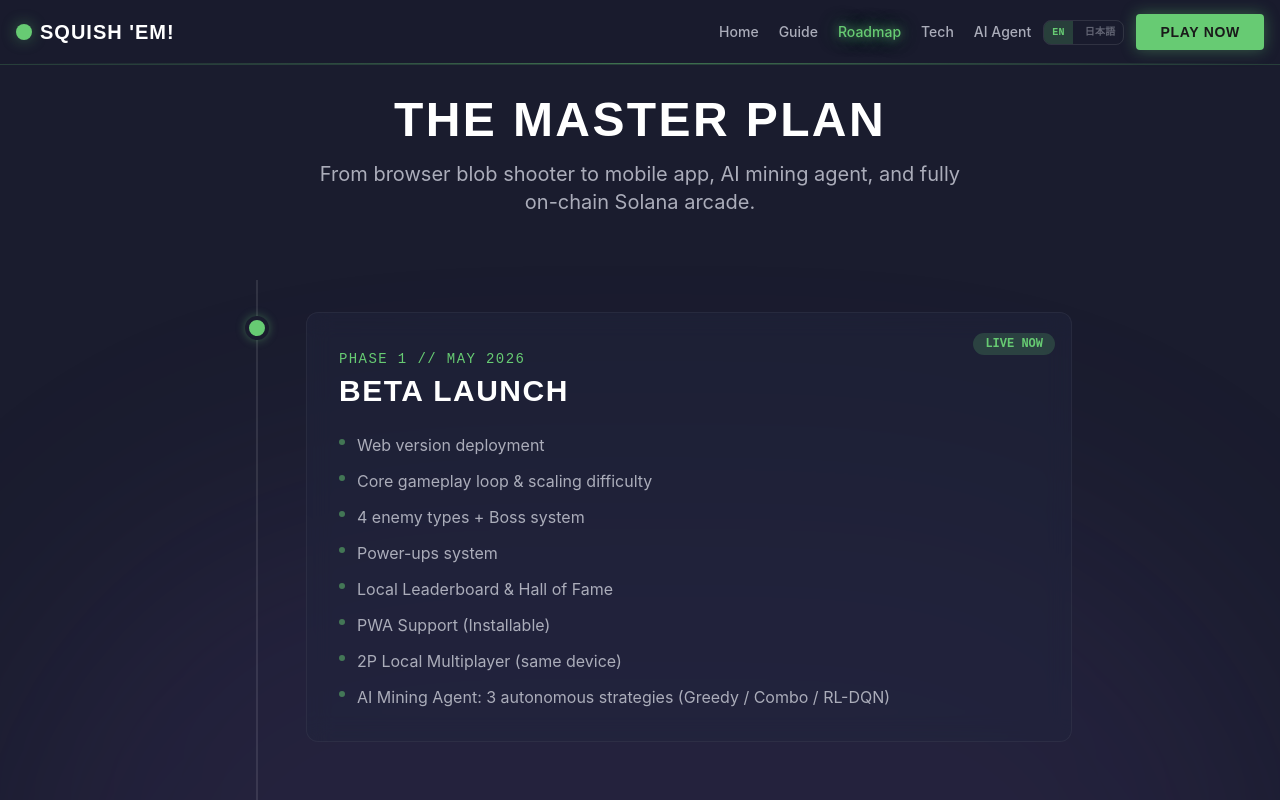
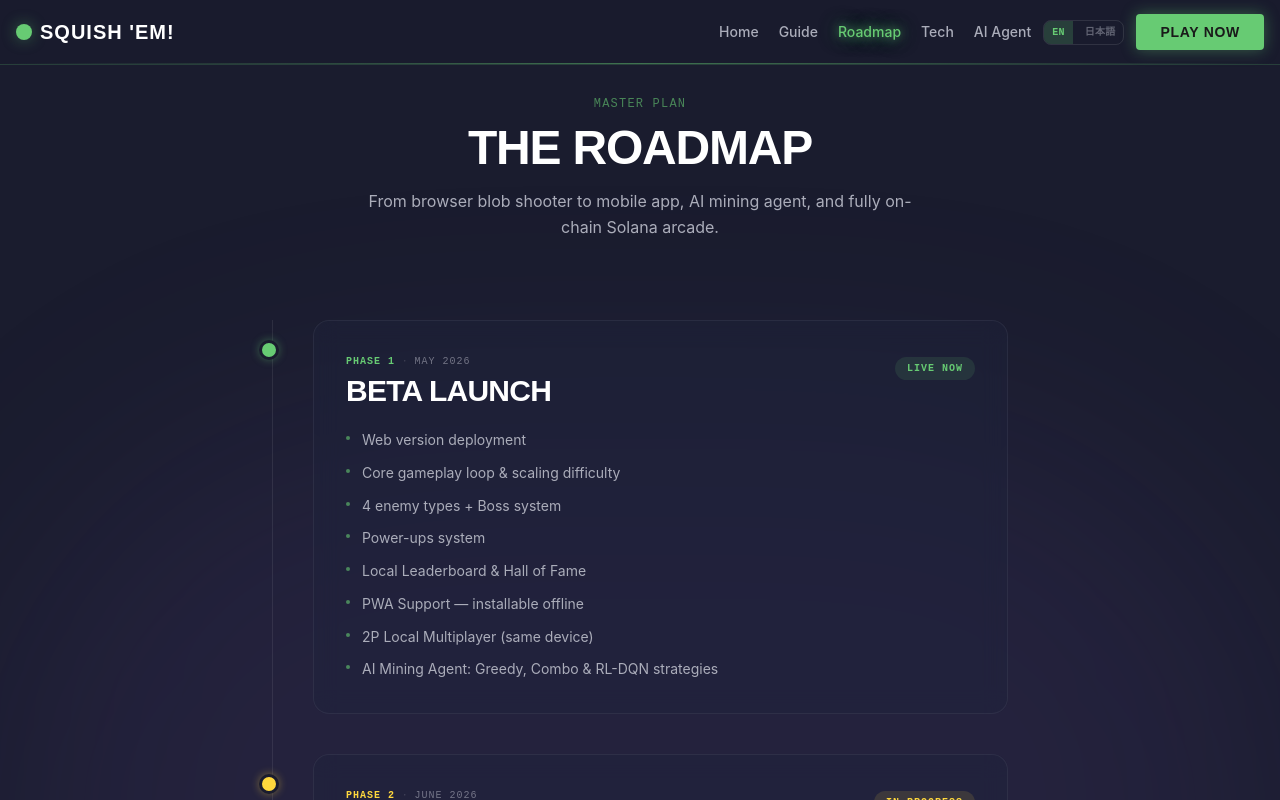
Before and after one commit to yusufsafary/squish-em, a React (Vite) app: page /roadmap in a window 1280 px wide. Shown: the top 800 px of the page. Built offline with nearby package versions, Linux system fonts and the light colour scheme.

Commit message:
fix: clean up roadmap layout, fix text alignment and spacing

```diff
--- a/src/pages/roadmap.tsx
+++ b/src/pages/roadmap.tsx
@@ -2,18 +2,24 @@ import { motion } from "framer-motion";
 
 export default function Roadmap() {
   return (
-    <main className="min-h-screen pt-24 pb-16 bg-background relative overflow-hidden">
-      {/* Background glow for web3 section */}
+    <main className="min-h-screen pt-24 pb-20 bg-background relative overflow-hidden">
       <div className="absolute top-1/2 left-1/2 -translate-x-1/2 -translate-y-1/2 w-full h-[800px] bg-secondary/10 rounded-full blur-[120px] pointer-events-none" />
 
-      <div className="container mx-auto px-4 max-w-4xl relative z-10">
-        <div className="text-center mb-16">
-          <h1 className="text-4xl md:text-5xl font-display font-black mb-4 text-white">THE MASTER PLAN</h1>
-          <p className="text-xl text-muted-foreground max-w-2xl mx-auto">From browser blob shooter to mobile app, AI mining agent, and fully on-chain Solana arcade.</p>
-        </div>
+      <div className="container mx-auto px-4 max-w-3xl relative z-10">
+        <motion.div
+          initial={{ opacity: 0, y: 24 }}
+          animate={{ opacity: 1, y: 0 }}
+          transition={{ duration: 0.6, ease: [0.22, 1, 0.36, 1] }}
+          className="text-center mb-20"
+        >
+          <p className="font-mono text-xs text-primary/60 tracking-widest mb-3">MASTER PLAN</p>
+          <h1 className="text-4xl md:text-5xl font-display font-black mb-4 text-white tracking-tight">THE ROADMAP</h1>
+          <p className="text-base text-muted-foreground max-w-xl mx-auto leading-relaxed">
+            From browser blob shooter to mobile app, AI mining agent, and fully on-chain Solana arcade.
+          </p>
+        </motion.div>
 
-        <div className="relative border-l-2 border-white/10 ml-4 md:ml-12 space-y-16 py-8">
-
+        <div className="relative pl-6 md:pl-10 border-l border-white/8 space-y-10">
           <PhaseNode
             phase="PHASE 1"
             title="BETA LAUNCH"
@@ -26,9 +32,9 @@ export default function Roadmap() {
               "4 enemy types + Boss system",
               "Power-ups system",
               "Local Leaderboard & Hall of Fame",
-              "PWA Support (Installable)",
+              "PWA Support — installable offline",
               "2P Local Multiplayer (same device)",
-              "AI Mining Agent: 3 autonomous strategies (Greedy / Combo / RL-DQN)"
+              "AI Mining Agent: Greedy, Combo & RL-DQN strategies",
             ]}
           />
 
@@ -39,14 +45,14 @@ export default function Roadmap() {
             status="IN PROGRESS"
             color="48 100% 62%"
             items={[
-              "Android (Play Store) Release",
-              "iOS (App Store) Release",
+              "Android (Play Store) release",
+              "iOS (App Store) release",
               "Touch joystick optimizations",
               "Haptic feedback integration",
               "AI Mining Agent mobile tab (WebView + injected agent)",
               "Daily challenges",
               "Push notifications",
-              "Online multiplayer (2–4 players)"
+              "Online multiplayer (2–4 players)",
             ]}
           />
 
@@ -58,59 +64,80 @@ export default function Roadmap() {
             color="263 44% 56%"
             glow
             items={[
-              "Phantom/Solflare wallet connect",
+              "Phantom / Solflare wallet connect",
               "On-chain global leaderboard",
               "$SQUISH SPL token integration",
-              "NFT Blob Skins (Mint unique avatars)",
-              "Squish-Mining program: anti-cheat session proofs",
+              "NFT Blob Skins — mint unique avatars",
+              "Squish-Mining program with anti-cheat session proofs",
               "Weekend SOL tournament prize pools",
-              "Verifiable high scores"
+              "Verifiable high scores",
             ]}
           />
-
         </div>
       </div>
     </main>
   );
 }
 
-function PhaseNode({ phase, title, date, status, items, color, glow = false }: any) {
+function PhaseNode({ phase, title, date, status, items, color, glow = false }: {
+  phase: string; title: string; date: string; status: string;
+  items: string[]; color: string; glow?: boolean;
+}) {
+  const statusColor = status === "LIVE NOW"
+    ? `hsl(${color})`
+    : status === "IN PROGRESS"
+      ? `hsl(${color})`
+      : "#666";
+  const statusBg = status === "LIVE NOW" || status === "IN PROGRESS"
+    ? `hsl(${color} / 0.12)`
+    : "rgba(255,255,255,0.04)";
+
   return (
     <motion.div
-      initial={{ opacity: 0, x: -20 }}
+      initial={{ opacity: 0, x: -16 }}
       whileInView={{ opacity: 1, x: 0 }}
-      viewport={{ once: true, margin: "-100px" }}
-      className="relative pl-8 md:pl-12"
+      viewport={{ once: true, margin: "-80px" }}
+      transition={{ duration: 0.5, ease: [0.22, 1, 0.36, 1] }}
+      className="relative"
     >
-      {/* Node Dot */}
+      {/* Timeline dot */}
       <div
-        className={`absolute w-6 h-6 rounded-full top-1 -left-[13px] border-4 border-background ${glow ? 'animate-pulse' : ''}`}
+        className={`absolute w-5 h-5 rounded-full -left-[2.85rem] md:-left-[3.35rem] top-5 border-[3px] border-background ${glow ? "animate-pulse" : ""}`}
         style={{
           backgroundColor: `hsl(${color})`,
-          boxShadow: glow ? `0 0 20px hsl(${color} / 0.8)` : `0 0 10px hsl(${color} / 0.4)`
+          boxShadow: glow ? `0 0 18px hsl(${color} / 0.7)` : `0 0 8px hsl(${color} / 0.4)`,
         }}
       />
 
-      <div className="bg-card/50 backdrop-blur-md border border-white/5 rounded-xl p-6 md:p-8 hover:border-white/20 transition-colors relative overflow-hidden group">
-        <div className="absolute top-0 right-0 p-4">
-          <span className="text-xs font-mono px-3 py-1 rounded-full font-bold"
-                style={{
-                  backgroundColor: status === "LIVE NOW" ? `hsl(${color} / 0.2)` : 'rgba(255,255,255,0.05)',
-                  color: status === "LIVE NOW" ? `hsl(${color})` : '#888'
-                }}>
+      <div className="bg-card/40 backdrop-blur-md border border-white/6 rounded-2xl p-6 md:p-8 hover:border-white/14 transition-all duration-300 group">
+        {/* Header row */}
+        <div className="flex flex-wrap items-start justify-between gap-3 mb-5">
+          <div>
+            <div className="flex items-center gap-2 mb-1">
+              <span className="font-mono text-[10px] tracking-widest font-bold" style={{ color: `hsl(${color})` }}>
+                {phase}
+              </span>
+              <span className="text-white/15 text-xs">·</span>
+              <span className="font-mono text-[10px] tracking-widest text-muted-foreground/60">{date}</span>
+            </div>
+            <h3 className="text-2xl md:text-3xl font-display font-black text-white tracking-tight">{title}</h3>
+          </div>
+          <span
+            className="mt-1 text-[10px] font-mono font-bold px-3 py-1 rounded-full tracking-widest shrink-0"
+            style={{ backgroundColor: statusBg, color: statusColor }}
+          >
             {status}
           </span>
         </div>
 
-        <div className="mb-6">
-          <span className="text-sm font-mono tracking-widest" style={{ color: `hsl(${color})` }}>{phase} // {date}</span>
-          <h3 className="text-2xl md:text-3xl font-display font-bold mt-1 text-white">{title}</h3>
-        </div>
-
-        <ul className="space-y-3">
-          {items.map((item: string, i: number) => (
-            <li key={i} className="flex items-start gap-3 text-muted-foreground group-hover:text-white/90 transition-colors">
-              <span className="mt-1.5 w-1.5 h-1.5 rounded-full" style={{ backgroundColor: `hsl(${color} / 0.5)` }} />
+        {/* Items */}
+        <ul className="space-y-2.5">
+          {items.map((item, i) => (
+            <li key={i} className="flex items-start gap-3 text-sm text-muted-foreground group-hover:text-white/80 transition-colors leading-relaxed">
+              <span
+                className="mt-[7px] w-1 h-1 rounded-full shrink-0"
+                style={{ backgroundColor: `hsl(${color} / 0.6)` }}
+              />
               <span>{item}</span>
             </li>
           ))}
```
